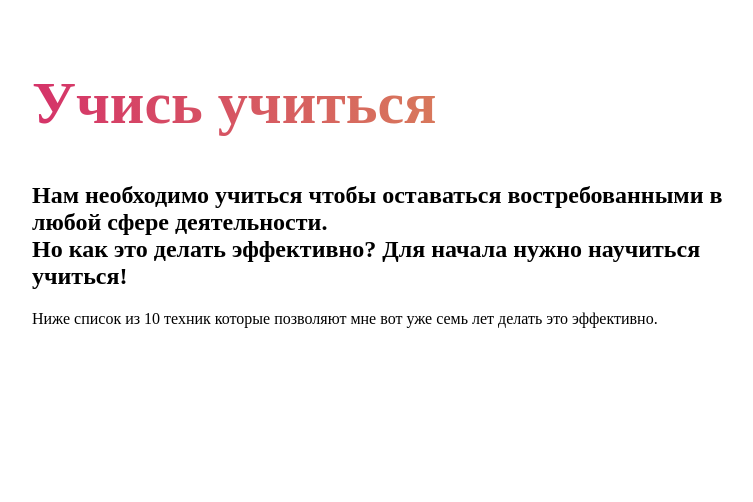
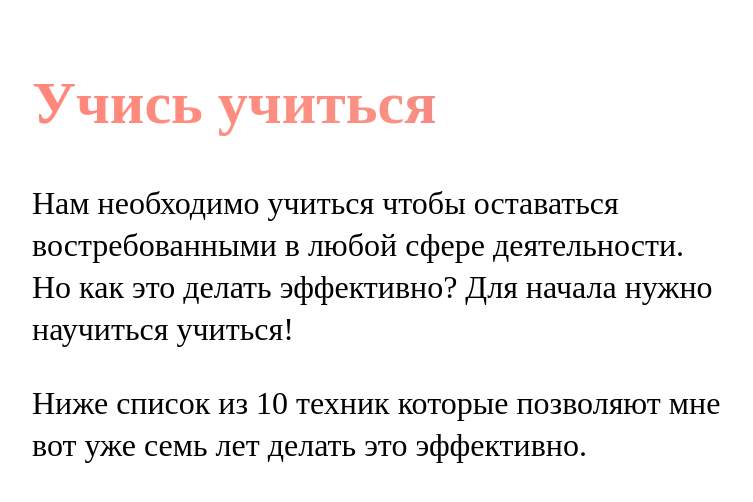
Before and after one commit to rezilo/learn-to-learn, a React (Create React App) app: page / in a window 1280 px wide. Shown: the top 502 px of the page, without its empty margins (248-1001 px from the left). Built offline with nearby package versions, Linux system fonts and the light colour scheme.

Commit message:
[feat]: update title component by adding content and update styles

```diff
--- a/src/Components/Title/Title.js
+++ b/src/Components/Title/Title.js
@@ -8,7 +8,9 @@ function Title(props) {
         Нам необходимо учиться чтобы оставаться востребованными в любой сфере деятельности. <br />
         Но как это делать эффективно? Для начала нужно научиться учиться! <br/>
       </h2>
-      <p>Ниже список из 10 техник которые позволяют мне вот уже семь лет делать это эффективно.</p>
+      <h3 className="title-component__description">
+        Ниже список из 10 техник которые позволяют мне вот уже семь лет делать это эффективно.
+      </h3>
     </div>
   )
 }
--- a/src/Components/Title/Title.scss
+++ b/src/Components/Title/Title.scss
@@ -4,13 +4,25 @@
 	&__main-title {
 		font-size: 60px;
 		line-height: 78px;
-    background-image: linear-gradient(90deg, #d53369 0%, #daae51 100%);
+		background-image: linear-gradient(
+			to right,
+			#ff8177 0%,
+			#ff867a 0%,
+			#ff8c7f 21%,
+			#f99185 52%,
+			#cf556c 78%,
+			#b12a5b 100%
+		);
 		background-size: cover;
 		-webkit-background-clip: text;
 		-webkit-text-fill-color: transparent;
 	}
 
-  &__main-subtitle {
+	&__main-subtitle,
+	&__description {
+		font-size: 32px;
+		font-weight: normal;
+		line-height: 42px;
 		max-width: 720px;
 	}
 }
```
Lines whose indentation alone changed are shown as unchanged.
